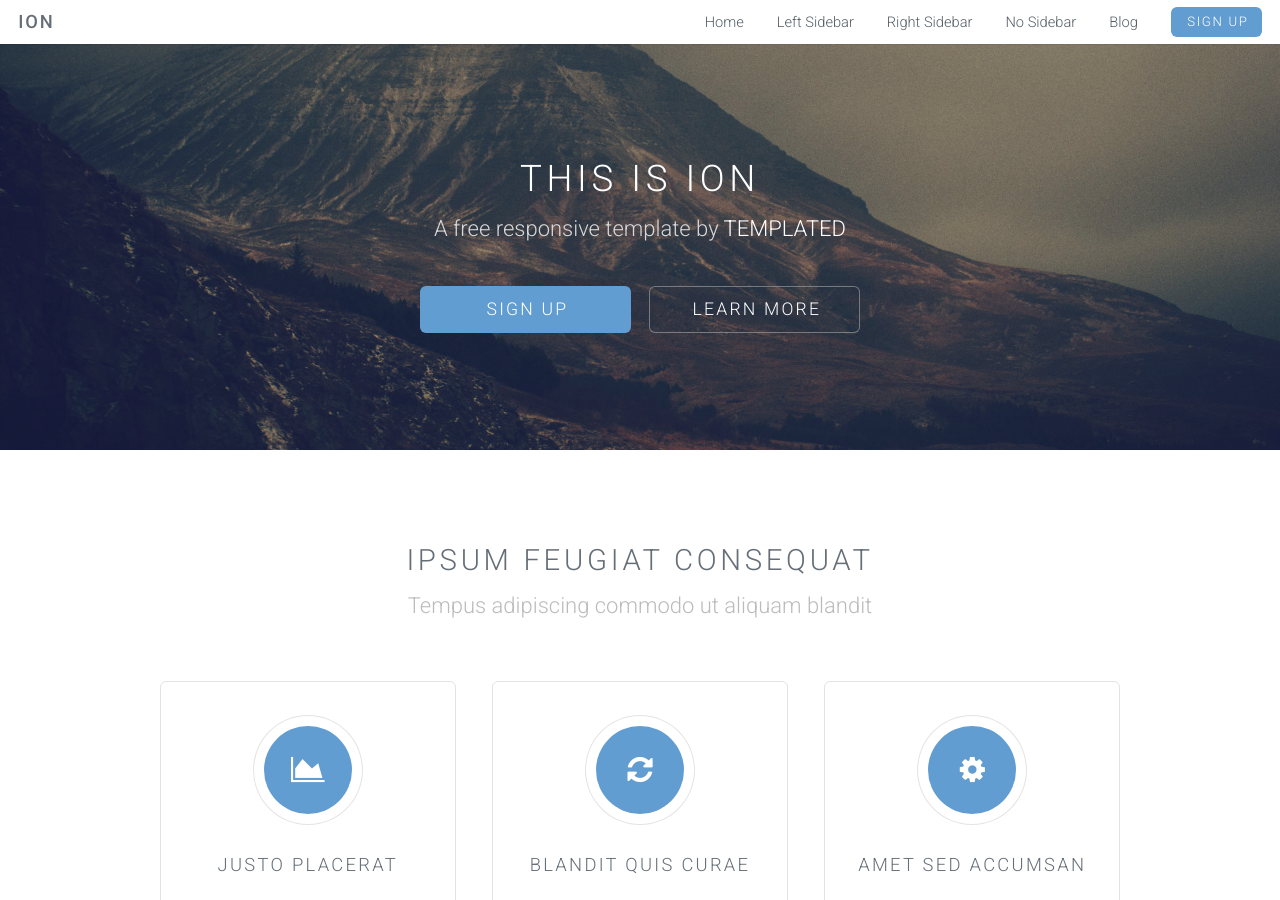
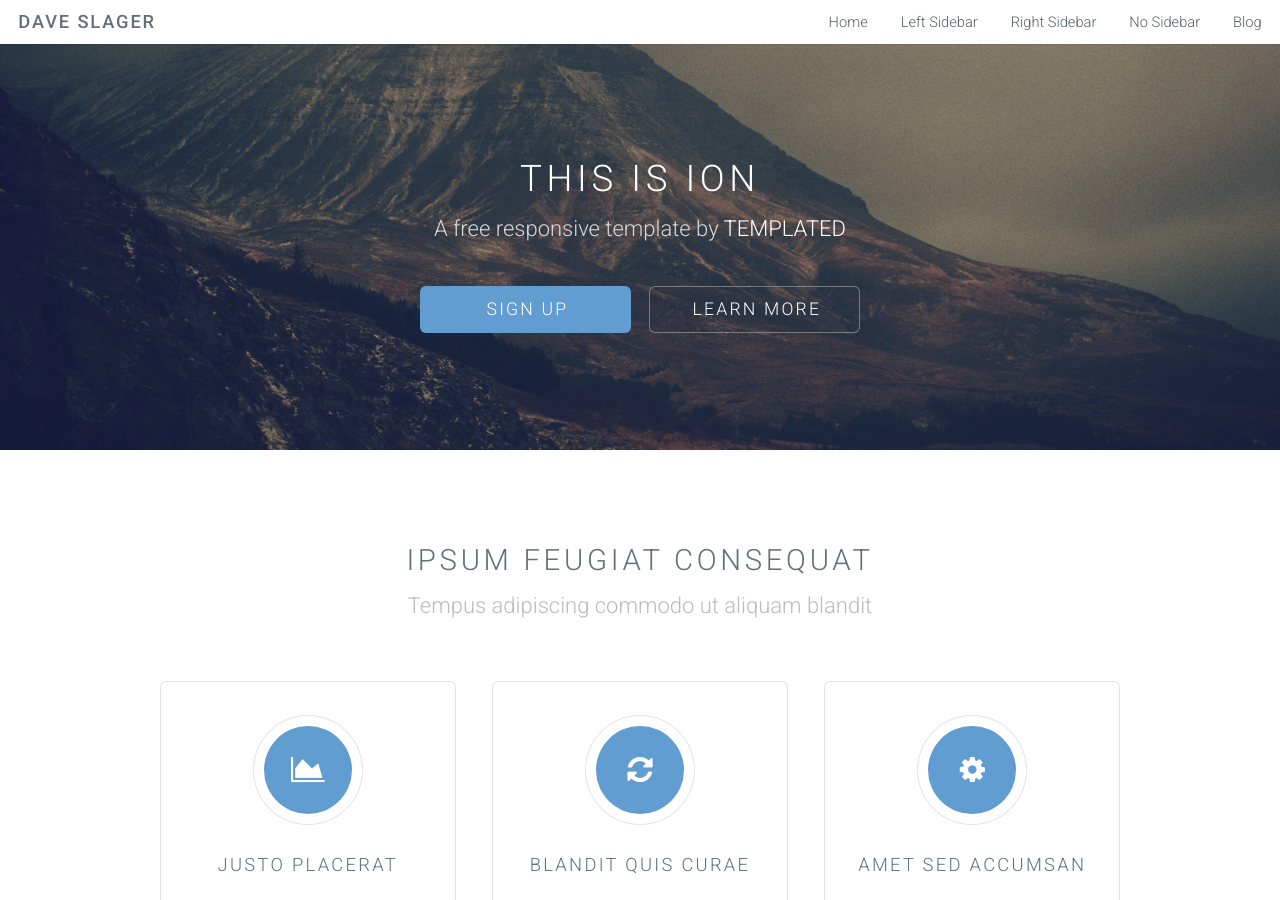
Before and after one commit to slager/slager.github.io, a Jekyll site: the page built from index.html, in a window 1280 px wide and 900 px high. Built offline with Jekyll 4.4.1, drawn with Linux system fonts in a browser that asks for light colours.

Commit message:
site title

```diff
--- a/_config.yml
+++ b/_config.yml
@@ -1,5 +1,5 @@
 # Site settings
-title: Ion
+title: Dave Slager
 email: your-email@domain.com
 description: > # this means to ignore newlines until "baseurl:"
   Write an awesome description for your new site here. You can edit this
--- a/_includes/header.html
+++ b/_includes/header.html
@@ -13,7 +13,6 @@
                     <li><a class="page-link" href="{{ page.url | prepend: site.baseurl }}">{{ page.title }}</a></li>
                   {% endif %}
             {% endfor %}
-            <li><a href="#" class="button special">Sign Up</a></li>
         </ul>
     </nav>
 </header>
```
